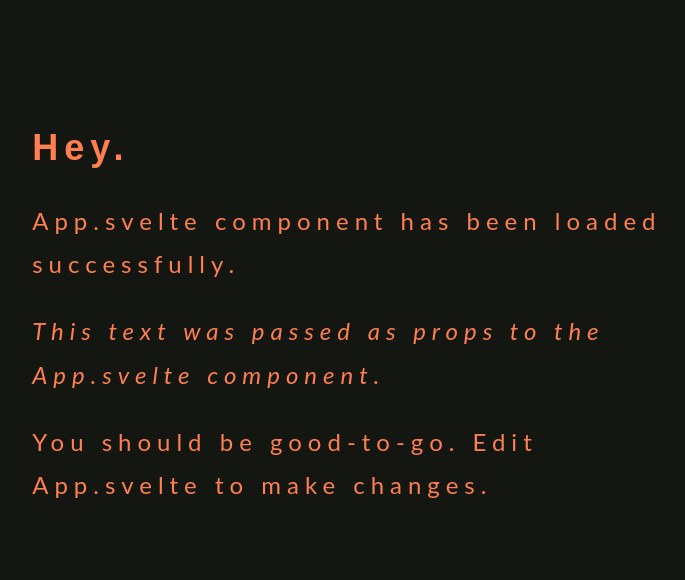
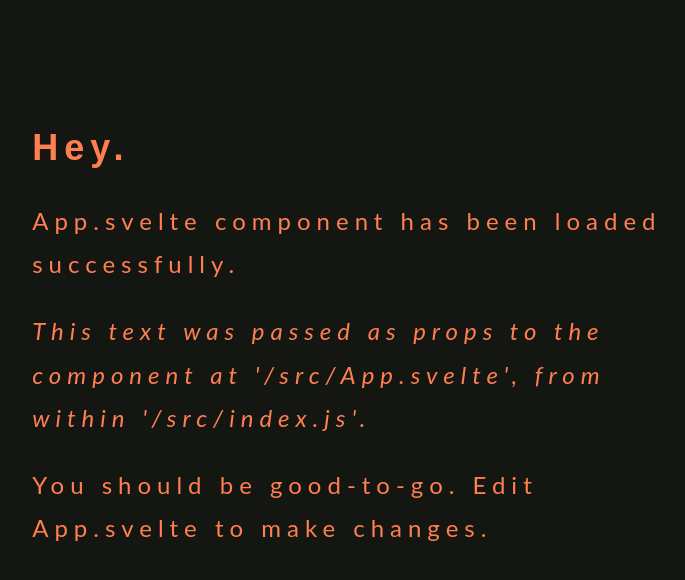
Before and after one commit to fermentationist/slender-template, a Svelte app: page / in a window 1280 px wide. Shown: the top 580 px of the page, without its empty margins (275-960 px from the left). Built offline with nearby package versions, Linux system fonts and the light colour scheme.

Commit message:
Changed part of welcome message passed as props.

```diff
--- a/src/index.js
+++ b/src/index.js
@@ -1,9 +1,10 @@
 import SvelteApp from "./App.svelte";
 import path from "path";
+
 const App = new SvelteApp({
     target: document.body,
     props: {
-        content: `This text was passed as props to the App.svelte component.`
+        content: `This text was passed as props to the component at '/src/App.svelte', from within '/src/index.js'.`
     }
 });
 
```
